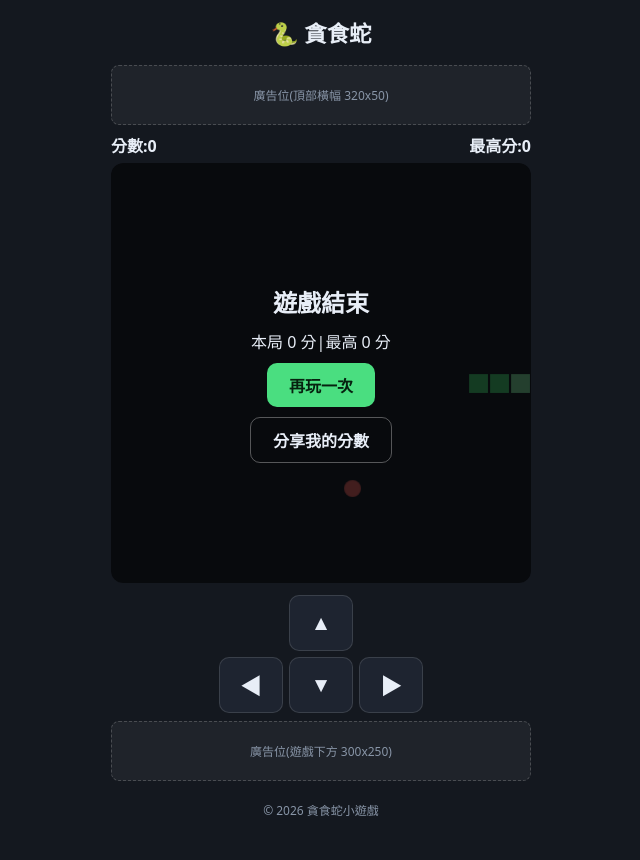
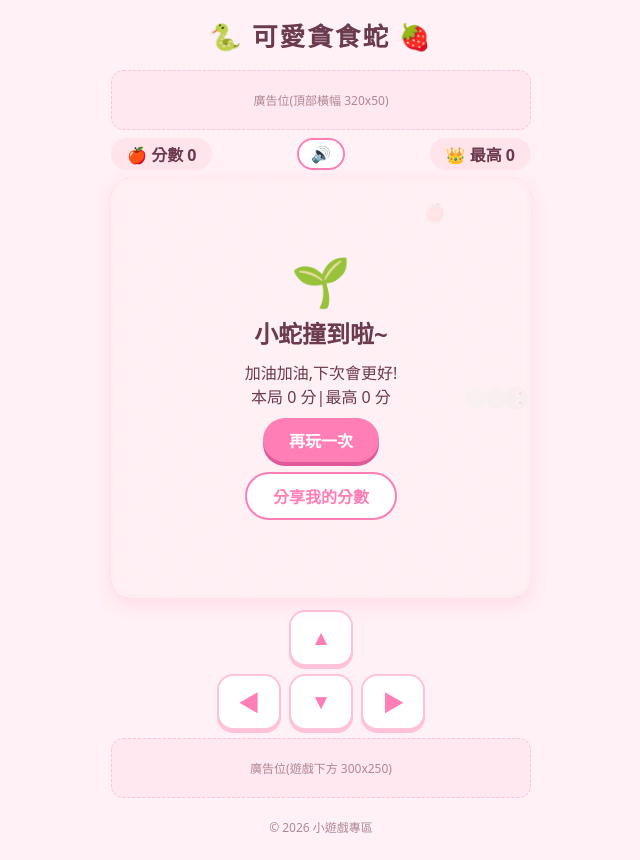
Before and after one commit to jimin54/Gamezone, a plain HTML site: page index.html in a window 1280 px wide. Both pictures are taken after a click on the button "開始遊戲". Shown: the whole page, without its empty margins (319-959 px from the left). Drawn offline with Linux system fonts and the light colour scheme.

Commit message:
Add files via upload

```diff
--- a/index.html
+++ b/index.html
@@ -3,52 +3,58 @@
 <head>
 <meta charset="UTF-8">
 <meta name="viewport" content="width=device-width, initial-scale=1, user-scalable=no">
-<title>貪食蛇 - 免費線上小遊戲</title>
-<meta name="description" content="經典貪食蛇線上免費玩,手機電腦都能玩,挑戰你的最高分!">
-<meta property="og:title" content="貪食蛇 - 免費線上小遊戲">
-<meta property="og:description" content="經典貪食蛇線上免費玩,挑戰你的最高分!">
+<title>可愛貪食蛇 - 免費線上小遊戲</title>
+<meta name="description" content="超可愛的貪食蛇線上免費玩,手機電腦都能玩,吃水果、拿高分!">
+<meta property="og:title" content="可愛貪食蛇 - 免費線上小遊戲">
+<meta property="og:description" content="超可愛的貪食蛇線上免費玩,吃水果、拿高分!">
 
-<!-- ====== 變現步驟 1:申請 Google AdSense 後,取消註解並換成你的 ID ======
+<!-- ====== 變現:通過 AdSense 審核後,取消註解並換成你的 ID ======
 <script async src="https://pagead2.googlesyndication.com/pagead/js/adsbygoogle.js?client=ca-pub-XXXXXXXXXXXXXXXX" crossorigin="anonymous"></script>
 -->
 
 <style>
-  :root { --bg:#14181f; --card:#1e2430; --accent:#4ade80; --text:#e8eef7; }
-  * { box-sizing: border-box; -webkit-tap-highlight-color: transparent; }
-  body { margin:0; background:var(--bg); color:var(--text); font-family:system-ui,-apple-system,"Noto Sans TC",sans-serif;
+  :root { --bg:#fff1f5; --card:#ffe4ec; --accent:#ff7eb6; --text:#6b3a4e; }
+  * { box-sizing:border-box; -webkit-tap-highlight-color:transparent; }
+  body { margin:0; background:var(--bg); color:var(--text); font-family:"Noto Sans TC",system-ui,-apple-system,sans-serif;
          display:flex; flex-direction:column; align-items:center; min-height:100vh; padding:12px; }
-  h1 { margin:4px 0 8px; font-size:1.4rem; }
-  .ad { width:100%; max-width:420px; min-height:60px; margin:8px 0; background:#ffffff0d; border:1px dashed #ffffff30;
-        border-radius:8px; display:flex; align-items:center; justify-content:center; font-size:.75rem; color:#8895a7; overflow:hidden; }
-  .bar { width:100%; max-width:420px; display:flex; justify-content:space-between; font-weight:600; margin-bottom:6px; }
+  h1 { margin:4px 0 8px; font-size:1.6rem; letter-spacing:2px; }
+  .ad { width:100%; max-width:420px; min-height:60px; margin:8px 0; background:#ff7eb614; border:1px dashed #ff7eb655;
+        border-radius:12px; display:flex; align-items:center; justify-content:center; font-size:.75rem; color:#b08795; overflow:hidden; }
+  .bar { width:100%; max-width:420px; display:flex; justify-content:space-between; margin-bottom:8px; font-weight:700; }
+  .pill { background:var(--card); border-radius:999px; padding:4px 16px; }
   .wrap { position:relative; width:100%; max-width:420px; }
-  canvas { width:100%; aspect-ratio:1; background:var(--card); border-radius:12px; display:block; touch-action:none; }
-  .overlay { position:absolute; inset:0; background:#000b; border-radius:12px; display:flex; flex-direction:column;
+  canvas { width:100%; aspect-ratio:1; border-radius:20px; display:block; touch-action:none;
+           border:4px solid #ffc2d9; box-shadow:0 6px 18px #ff7eb633; background:#fff7fa; }
+  .overlay { position:absolute; inset:0; background:#fff1f5ee; border-radius:20px; display:flex; flex-direction:column;
              align-items:center; justify-content:center; gap:10px; text-align:center; padding:16px; }
   .overlay.hidden { display:none; }
-  button { background:var(--accent); color:#06210f; border:0; border-radius:10px; padding:10px 22px; font-size:1rem; font-weight:700; cursor:pointer; }
-  button.ghost { background:transparent; color:var(--text); border:1px solid #ffffff50; }
-  .pad { display:grid; grid-template-columns:repeat(3,64px); grid-template-rows:repeat(2,56px); gap:6px; margin-top:12px; }
-  .pad button { padding:0; font-size:1.3rem; background:var(--card); color:var(--text); border:1px solid #ffffff20; }
+  .big { font-size:3rem; line-height:1; }
+  button { background:var(--accent); color:#fff; border:0; border-radius:999px; padding:10px 26px; font-size:1rem; font-weight:700; cursor:pointer;
+           box-shadow:0 4px 0 #e0599a; }
+  button:active { transform:translateY(2px); box-shadow:0 2px 0 #e0599a; }
+  button.ghost { background:#fff; color:var(--accent); border:2px solid var(--accent); box-shadow:none; }
+  button.hidden { display:none; }
+  .pad { display:grid; grid-template-columns:repeat(3,64px); grid-template-rows:repeat(2,56px); gap:8px; margin-top:12px; }
+  .pad button { padding:0; font-size:1.3rem; background:#fff; color:var(--accent); border:2px solid #ffc2d9; box-shadow:0 3px 0 #ffc2d9; border-radius:16px; }
   .pad .up { grid-column:2; } .pad .left { grid-column:1; grid-row:2; } .pad .down { grid-column:2; grid-row:2; } .pad .right { grid-column:3; grid-row:2; }
   @media (hover:hover) and (pointer:fine) { .pad { display:none; } }
-  footer { margin-top:auto; padding:12px; font-size:.75rem; color:#8895a7; }
+  footer { margin-top:auto; padding:12px; font-size:.75rem; color:#b08795; }
 </style>
 </head>
 <body>
-  <h1>🐍 貪食蛇</h1>
+  <h1>🐍 可愛貪食蛇 🍓</h1>
 
-  <!-- ====== 變現步驟 2:頂部橫幅廣告位 ======
-       把 div 內容換成 AdSense 給你的 <ins class="adsbygoogle" ...> 程式碼 -->
+  <!-- ====== 廣告位 1:頂部橫幅 ====== -->
   <div class="ad" id="ad-top">廣告位(頂部橫幅 320x50)</div>
 
-  <div class="bar"><span>分數:<b id="score">0</b></span><span>最高分:<b id="best">0</b></span></div>
+  <div class="bar"><span class="pill">🍎 分數 <b id="score">0</b></span><button class="ghost" id="muteBtn" style="padding:2px 12px;box-shadow:none" aria-label="音效開關">🔊</button><span class="pill">👑 最高 <b id="best">0</b></span></div>
 
   <div class="wrap">
-    <canvas id="c" width="400" height="400"></canvas>
+    <canvas id="c" width="800" height="800"></canvas>
     <div class="overlay" id="overlay">
-      <h2 id="ovTitle" style="margin:0">準備好了嗎?</h2>
-      <div id="ovMsg">方向鍵 / WASD / 滑動螢幕控制</div>
+      <div class="big" id="ovEmoji">🐍</div>
+      <h2 id="ovTitle" style="margin:0">小蛇肚子餓了~</h2>
+      <div id="ovMsg">方向鍵 / WASD / 滑動螢幕,幫牠找水果吃!</div>
       <button id="startBtn">開始遊戲</button>
       <button class="ghost hidden" id="shareBtn">分享我的分數</button>
     </div>
@@ -61,20 +67,51 @@
     <button class="right" data-d="right">▶</button>
   </div>
 
-  <!-- ====== 變現步驟 3:遊戲下方廣告位(曝光最高的位置之一) ====== -->
+  <!-- ====== 廣告位 2:遊戲下方 ====== -->
   <div class="ad" id="ad-bottom">廣告位(遊戲下方 300x250)</div>
 
-  <footer>© 2026 貪食蛇小遊戲</footer>
+  <footer>© 2026 小遊戲專區</footer>
 
 <script>
 (() => {
   const N = 20, S = 400 / N;
   const cv = document.getElementById('c'), ctx = cv.getContext('2d');
+  ctx.scale(2, 2);
   const $ = id => document.getElementById(id);
   const overlay = $('overlay'), startBtn = $('startBtn'), shareBtn = $('shareBtn');
+  const FOODS = ['🍎','🍓','🍒','🍑','🍩','🍰','🍪','🍇'];
 
-  let snake, dir, nextDir, food, score, timer, running = false, plays = 0;
-  let best = 0;
+  // ====== 音效(Web Audio,不需要音檔) ======
+  let audio = null, muted = false;
+  try { muted = localStorage.getItem('snakeMute') === '1'; } catch(e) {}
+  const muteBtn = $('muteBtn');
+  muteBtn.textContent = muted ? '🔇' : '🔊';
+  muteBtn.onclick = () => {
+    muted = !muted;
+    muteBtn.textContent = muted ? '🔇' : '🔊';
+    try { localStorage.setItem('snakeMute', muted ? '1' : '0'); } catch(e) {}
+  };
+  function tone(freq, start, dur, type = 'sine', vol = 0.15) {
+    const o = audio.createOscillator(), g = audio.createGain();
+    o.type = type; o.frequency.value = freq;
+    const t0 = audio.currentTime + start;
+    g.gain.setValueAtTime(vol, t0);
+    g.gain.exponentialRampToValueAtTime(0.001, t0 + dur);
+    o.connect(g); g.connect(audio.destination);
+    o.start(t0); o.stop(t0 + dur);
+  }
+  function sfx(name) {
+    if (muted) return;
+    try {
+      audio = audio || new (window.AudioContext || window.webkitAudioContext)();
+      if (audio.state === 'suspended') audio.resume();
+      if (name === 'eat') { tone(660, 0, .09, 'triangle'); tone(990, .07, .12, 'triangle'); }
+      else if (name === 'start') { [523, 659, 784].forEach((f, i) => tone(f, i * .08, .12, 'triangle')); }
+      else if (name === 'over') { [523, 440, 349, 262].forEach((f, i) => tone(f, i * .14, .2, 'sine', .18)); }
+    } catch(e) {}
+  }
+
+  let snake, dir, nextDir, food, foodEmoji, score, timer, running = false, plays = 0, best = 0, particles = [];
   try { best = +localStorage.getItem('snakeBest') || 0; } catch(e) {}
   $('best').textContent = best;
 
@@ -83,23 +120,27 @@
   function reset() {
     snake = [[10,10],[9,10],[8,10]];
     dir = nextDir = DIRS.right;
-    score = 0; $('score').textContent = 0;
+    score = 0; $('score').textContent = 0; particles = [];
     placeFood();
   }
   function placeFood() {
     do { food = [Math.floor(Math.random()*N), Math.floor(Math.random()*N)]; }
     while (snake.some(s => s[0]===food[0] && s[1]===food[1]));
+    foodEmoji = FOODS[Math.floor(Math.random()*FOODS.length)];
   }
   function start() {
-    reset(); running = true; plays++;
+    reset(); running = true; plays++; sfx('start');
     overlay.classList.add('hidden');
     clearInterval(timer);
-    timer = setInterval(tick, 120);
-    draw();
+    timer = setInterval(tick, 130);
   }
   function speedUp() {
     clearInterval(timer);
-    timer = setInterval(tick, Math.max(55, 120 - score * 2));
+    timer = setInterval(tick, Math.max(65, 130 - score * 2));
+  }
+  function burst(x, y) {
+    for (let i = 0; i < 6; i++)
+      particles.push({ x:x*S+S/2, y:y*S+S/2, vx:(Math.random()-.5)*2, vy:-1-Math.random()*1.5, life:1, e:['💗','✨','⭐'][i%3] });
   }
   function tick() {
     dir = nextDir;
@@ -108,41 +149,85 @@
     snake.unshift(head);
     if (head[0]===food[0] && head[1]===food[1]) {
       score++; $('score').textContent = score;
+      burst(head[0], head[1]); sfx('eat');
       placeFood(); speedUp();
     } else snake.pop();
-    draw();
   }
-  function draw() {
-    ctx.clearRect(0,0,400,400);
-    ctx.fillStyle = '#f87171';
-    ctx.beginPath(); ctx.arc(food[0]*S+S/2, food[1]*S+S/2, S/2-2, 0, 7); ctx.fill();
-    snake.forEach((s,i) => {
-      ctx.fillStyle = i===0 ? '#86efac' : '#4ade80';
-      ctx.fillRect(s[0]*S+1, s[1]*S+1, S-2, S-2);
+
+  function render(t) {
+    // 棋盤背景
+    for (let r = 0; r < N; r++) for (let c = 0; c < N; c++) {
+      ctx.fillStyle = (r + c) % 2 ? '#fff7fa' : '#ffeaf1';
+      ctx.fillRect(c*S, r*S, S, S);
+    }
+    // 水果(上下輕輕彈跳)
+    ctx.font = `${S*0.85}px serif`; ctx.textAlign = 'center'; ctx.textBaseline = 'middle';
+    ctx.fillText(foodEmoji, food[0]*S+S/2, food[1]*S+S/2 + Math.sin(t/180)*2 + 1);
+
+    // 蛇身:由尾到頭,漸層粉綠
+    for (let i = snake.length - 1; i >= 0; i--) {
+      const [x, y] = snake[i];
+      const k = i / Math.max(1, snake.length - 1);
+      ctx.fillStyle = i === 0 ? '#8be3a8' : `hsl(${145 - k*15}, 65%, ${72 + k*8}%)`;
+      ctx.beginPath(); ctx.arc(x*S+S/2, y*S+S/2, S*(i===0 ? 0.56 : 0.5), 0, 7); ctx.fill();
+      if (i > 0 && i % 2 === 0) { // 身上的小圓點花紋
+        ctx.fillStyle = '#ffffff88';
+        ctx.beginPath(); ctx.arc(x*S+S/2, y*S+S/2, S*0.14, 0, 7); ctx.fill();
+      }
+    }
+    // 蛇頭:眼睛、腮紅
+    const [hx, hy] = [snake[0][0]*S+S/2, snake[0][1]*S+S/2];
+    const f = dir, p = [-dir[1], dir[0]];
+    [-1, 1].forEach(sd => {
+      const ex = hx + f[0]*S*0.12 + p[0]*S*0.22*sd, ey = hy + f[1]*S*0.12 + p[1]*S*0.22*sd;
+      ctx.fillStyle = '#fff'; ctx.beginPath(); ctx.arc(ex, ey, S*0.17, 0, 7); ctx.fill();
+      ctx.fillStyle = '#3b2a33'; ctx.beginPath(); ctx.arc(ex + f[0]*S*0.05, ey + f[1]*S*0.05, S*0.09, 0, 7); ctx.fill();
+      ctx.fillStyle = '#ff9ec4aa';
+      ctx.beginPath(); ctx.arc(hx - f[0]*S*0.05 + p[0]*S*0.36*sd, hy - f[1]*S*0.05 + p[1]*S*0.36*sd, S*0.1, 0, 7); ctx.fill();
     });
+    // 小舌頭(閃爍)
+    if (Math.floor(t/400) % 2 === 0) {
+      ctx.strokeStyle = '#ff5c8a'; ctx.lineWidth = 2; ctx.lineCap = 'round';
+      ctx.beginPath(); ctx.moveTo(hx + f[0]*S*0.5, hy + f[1]*S*0.5); ctx.lineTo(hx + f[0]*S*0.85, hy + f[1]*S*0.85); ctx.stroke();
+    }
+    // 吃到水果的愛心星星
+    ctx.font = `${S*0.6}px serif`;
+    particles = particles.filter(q => q.life > 0);
+    particles.forEach(q => {
+      q.x += q.vx; q.y += q.vy; q.life -= 0.03;
+      ctx.globalAlpha = Math.max(0, q.life);
+      ctx.fillText(q.e, q.x, q.y);
+    });
+    ctx.globalAlpha = 1;
+    requestAnimationFrame(render);
   }
+
   function gameOver() {
-    running = false; clearInterval(timer);
+    running = false; clearInterval(timer); sfx('over');
     if (score > best) { best = score; $('best').textContent = best; try { localStorage.setItem('snakeBest', best); } catch(e) {} }
-    $('ovTitle').textContent = '遊戲結束';
-    $('ovMsg').textContent = `本局 ${score} 分|最高 ${best} 分`;
+    const [emoji, msg] = score < 5 ? ['🌱','加油加油,下次會更好!']
+                      : score < 15 ? ['🍎','不錯喔,小蛇吃得好飽!']
+                      : score < 30 ? ['✨','好厲害!你是貪吃蛇高手!']
+                      : ['🏆','太神啦!小蛇都要吃撐了!'];
+    $('ovEmoji').textContent = emoji;
+    $('ovTitle').textContent = '小蛇撞到啦~';
+    $('ovMsg').innerHTML = `${msg}<br>本局 ${score} 分|最高 ${best} 分`;
     startBtn.textContent = '再玩一次';
     shareBtn.classList.remove('hidden');
     overlay.classList.remove('hidden');
-    // ====== 變現步驟 4:遊戲結束是插入廣告的最佳時機 ======
-    // 例如每玩 3 局顯示一次插頁廣告:
-    // if (plays % 3 === 0) showInterstitialAd();
+    // ====== 廣告位 3:遊戲結束是插入廣告的好時機 ======
+    // 例如每玩 3 局顯示一次插頁廣告:if (plays % 3 === 0) showInterstitialAd();
   }
   function turn(name) {
     const d = DIRS[name];
-    if (d[0] + dir[0] !== 0 || d[1] + dir[1] !== 0) nextDir = d; // 禁止直接迴轉
+    if (d[0] + dir[0] !== 0 || d[1] + dir[1] !== 0) nextDir = d;
   }
 
   startBtn.onclick = start;
   shareBtn.onclick = async () => {
-    const text = `我在貪食蛇拿到 ${score} 分,來挑戰我!`;
+    const text = `我在可愛貪食蛇拿到 ${score} 分,來挑戰我!`;
     try {
-      if (navigator.share) await navigator.share({ title: '貪食蛇', text, url: location.href });
+      if (navigator.share) await navigator.share({ title:'可愛貪食蛇', text, url:location.href });
       else { await navigator.clipboard.writeText(text + ' ' + location.href); shareBtn.textContent = '已複製連結!'; }
     } catch(e) {}
   };
@@ -166,7 +251,8 @@
     }
   }, { passive:true });
 
-  reset(); draw();
+  reset();
+  requestAnimationFrame(render);
 })();
 </script>
 </body>
```
